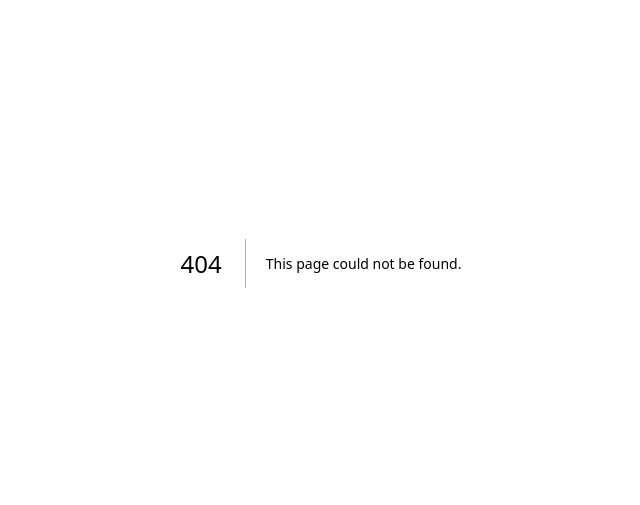
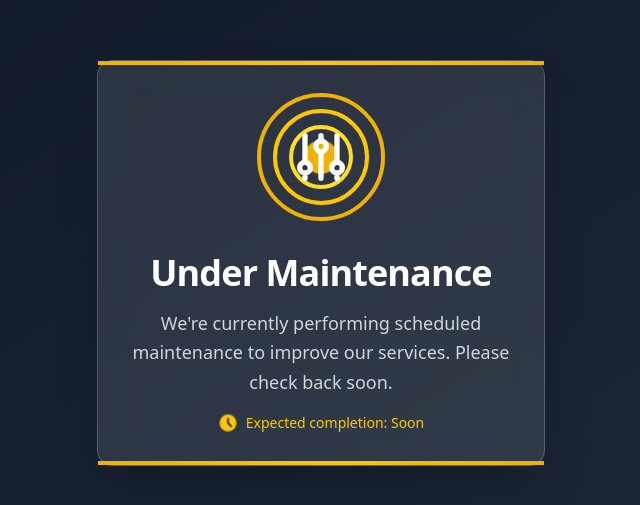
Before and after one commit to itzz-aryan-121/battein-onboard, a Next.js app: page /maintenance in a window 1280 px wide. Before the commit this address had no page. Shown: the part 137-642 px from the top of the page, without its empty margins (319-959 px from the left). Built offline with nearby package versions, Linux system fonts and the light colour scheme.

Commit message:
under maintenance

```diff
--- /dev/null
+++ b/app/maintenance/page.tsx
@@ -0,0 +1,63 @@
+import React from 'react';
+
+export default function MaintenancePage() {
+  return (
+    <div className="min-h-screen flex items-center justify-center bg-gradient-to-br from-gray-900 to-gray-800">
+      <div className="max-w-md w-full p-8 bg-white/10 backdrop-blur-lg rounded-2xl shadow-2xl text-center border border-white/20">
+        <div className="mb-8 relative">
+          {/* Animated Mechanical Wheel */}
+          <div className="relative w-32 h-32 mx-auto">
+            {/* Outer Ring */}
+            <div className="absolute inset-0 border-4 border-yellow-500 rounded-full animate-spin-slow"></div>
+            {/* Inner Ring */}
+            <div className="absolute inset-4 border-4 border-yellow-400 rounded-full animate-spin-reverse"></div>
+            {/* Center Gear */}
+            <div className="absolute inset-8 border-4 border-yellow-300 rounded-full animate-spin-slow"></div>
+            {/* Center Circle */}
+            <div className="absolute inset-12 bg-yellow-500 rounded-full animate-pulse"></div>
+          </div>
+
+          {/* Maintenance Icon */}
+          <div className="absolute top-1/2 left-1/2 transform -translate-x-1/2 -translate-y-1/2">
+            <svg
+              className="w-16 h-16 text-white"
+              fill="none"
+              stroke="currentColor"
+              viewBox="0 0 24 24"
+              xmlns="http://www.w3.org/2000/svg"
+            >
+              <path
+                strokeLinecap="round"
+                strokeLinejoin="round"
+                strokeWidth={2}
+                d="M12 6V4m0 2a2 2 0 100 4m0-4a2 2 0 110 4m-6 8a2 2 0 100-4m0 4a2 2 0 110-4m0 4v2m0-6V4m6 6v10m6-2a2 2 0 100-4m0 4a2 2 0 110-4m0 4v2m0-6V4"
+              />
+            </svg>
+          </div>
+        </div>
+
+        <h1 className="text-4xl font-bold text-white mb-4 tracking-tight">
+          Under Maintenance
+        </h1>
+
+        <div className="space-y-4">
+          <p className="text-gray-300 text-lg leading-relaxed">
+            We're currently performing scheduled maintenance to improve our services.
+            Please check back soon.
+          </p>
+
+          <div className="flex items-center justify-center space-x-2 text-yellow-400">
+            <svg className="w-5 h-5 animate-pulse" fill="currentColor" viewBox="0 0 20 20">
+              <path fillRule="evenodd" d="M10 18a8 8 0 100-16 8 8 0 000 16zm1-12a1 1 0 10-2 0v4a1 1 0 00.293.707l2.828 2.829a1 1 0 101.415-1.415L11 9.586V6z" clipRule="evenodd" />
+            </svg>
+            <span className="text-sm font-medium">Expected completion: Soon</span>
+          </div>
+        </div>
+
+        {/* Decorative Elements */}
+        <div className="absolute top-0 left-0 w-full h-1 bg-gradient-to-r from-yellow-500 via-yellow-400 to-yellow-500"></div>
+        <div className="absolute bottom-0 left-0 w-full h-1 bg-gradient-to-r from-yellow-500 via-yellow-400 to-yellow-500"></div>
+      </div>
+    </div>
+  );
+}
--- a/middleware.ts
+++ b/middleware.ts
@@ -2,60 +2,34 @@ import { NextResponse } from 'next/server'
 import type { NextRequest } from 'next/server'
 
 export function middleware(request: NextRequest) {
-  // Get the origin from the request headers
-  const origin = request.headers.get('origin') || '*';
+  // Check if we're on the production domain
+  const isProductionDomain = request.headers.get('host') === 'https://battein-onboard-brown.vercel.app/';
 
-  // Handle CORS preflight requests
-  if (request.method === 'OPTIONS') {
-    return new NextResponse(null, {
-      status: 204,
-      headers: {
-        'Access-Control-Allow-Origin': '*',
-        'Access-Control-Allow-Methods': 'GET, POST, PUT, PATCH, DELETE, OPTIONS',
-        'Access-Control-Allow-Headers': '*',
-        'Access-Control-Max-Age': '86400',
-      },
-    });
+  // Only enable maintenance mode on production domain
+  if (isProductionDomain) {
+    // Skip maintenance redirect for the maintenance page itself
+    if (request.nextUrl.pathname === '/maintenance') {
+      return NextResponse.next();
+    }
+
+    // Redirect all other traffic to maintenance page
+    return NextResponse.redirect(new URL('/maintenance', request.url));
   }
 
-  // Handle admin authentication
-  if (request.nextUrl.pathname.startsWith('/admin')) {
-    const token = request.cookies.get('admin_token')?.value;
-
-    if (!token) {
-      return NextResponse.redirect(new URL('/auth/login', request.url));
-    }
-
-    try {
-      // Here you would verify the token
-      // For now, we'll just check if it exists
-      // In production, you should properly verify the JWT token
-      return NextResponse.next();
-    } catch (error) {
-      return NextResponse.redirect(new URL('/auth/login', request.url));
-    }
-  }
-
-  // Handle API requests with CORS headers
-  if (request.nextUrl.pathname.startsWith('/api')) {
-    const response = NextResponse.next();
-
-    // Set CORS headers for all API responses
-    response.headers.set('Access-Control-Allow-Origin', '*');
-    response.headers.set('Access-Control-Allow-Methods', 'GET, POST, PUT, PATCH, DELETE, OPTIONS');
-    response.headers.set('Access-Control-Allow-Headers', '*');
-
-    return response;
-  }
-
-  // Allow all other requests
+  // In development or other domains, allow all requests to pass through
   return NextResponse.next();
 }
 
 // Configure which routes to run the middleware on
 export const config = {
   matcher: [
-    '/api/:path*',
-    '/admin/:path*'
+    /*
+     * Match all request paths except for the ones starting with:
+     * - _next/static (static files)
+     * - _next/image (image optimization files)
+     * - favicon.ico (favicon file)
+     * - maintenance (maintenance page)
+     */
+    '/((?!_next/static|_next/image|favicon.ico|maintenance).*)',
   ],
 };
--- a/tailwind.config.js
+++ b/tailwind.config.js
@@ -10,6 +10,10 @@ module.exports = {
       fontFamily: {
         inter: ['Inter', 'sans-serif'],
       },
+      animation: {
+        'spin-slow': 'spin 8s linear infinite',
+        'spin-reverse': 'spin 6s linear infinite reverse',
+      },
     },
   },
   plugins: [],
```
